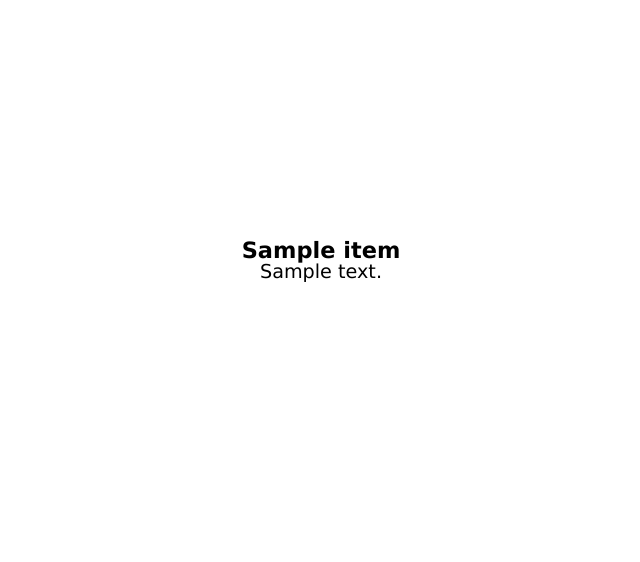
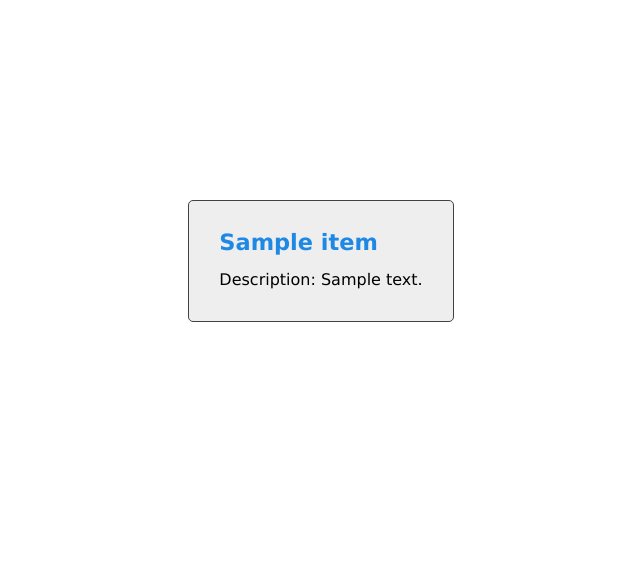
Before and after one commit to najens/item_catalog, a Flask app: page /catalog/1/1 in a window 1280 px wide. Shown: the part 139-701 px from the top of the page, without its empty margins (319-959 px from the left). Run offline with Flask 2, Linux system fonts and the light colour scheme; tables that the repository leaves empty hold one stand-in row (values such as "Sample post").

Commit message:
docs: Modify styling on item page

```diff
--- a/static/css/app.css
+++ b/static/css/app.css
@@ -235,6 +235,24 @@ section h3 {
     font-size: 1.5rem;
 }
 
+.item-info {
+    background: #EEEEEE;
+    border: 1px solid #424242;
+    border-radius: 5px;
+    padding: 30px;
+    max-width: 60%;
+    text-align: left;
+}
+
+.item-info h3 {
+    color: #1E88E5;
+    margin-bottom: 15px;
+}
+
+.item-info p {
+    font-size: 1rem;
+}
+
 /*** Intro ***/
 
 section:nth-of-type(1) {
--- a/templates/item.html
+++ b/templates/item.html
@@ -1,9 +1,9 @@
 {% extends 'base.html' %}
 {% block main %}
     <div class="flex-col main-container">
-        <div class="item-info">
+        <div class="left item-info">
             <h3>{{item.name}}</h3>
-            <p>{{item.description}}</p>
+            <p>Description: {{item.description}}</p>
         </div>
     </div>
 {% endblock %}
```
